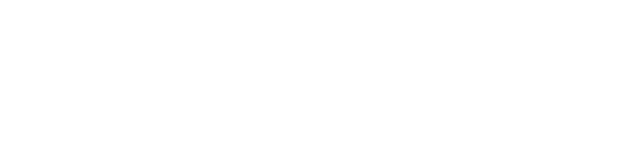
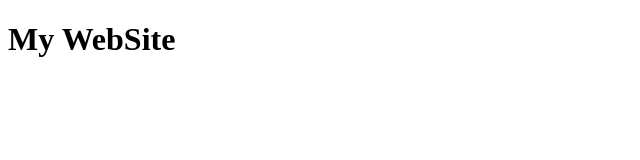
Before and after one commit to TrainningOangledev/Oa001-oangle, a plain HTML site: page index.html in a window 1280 px wide. Shown: the whole page, without its empty margins (0-640 px from the left). Drawn offline with Linux system fonts and the light colour scheme.

Commit message:
Revert "update index.html"
This reverts commit d1592469f7beedd25d0d1293f9a8911259b27598.

```diff
--- a/index.html
+++ b/index.html
@@ -6,6 +6,7 @@
 </head>
 <body>
 	<header>
+		<h1>My WebSite</h1>
 	</header>
 
 	<main>
```
